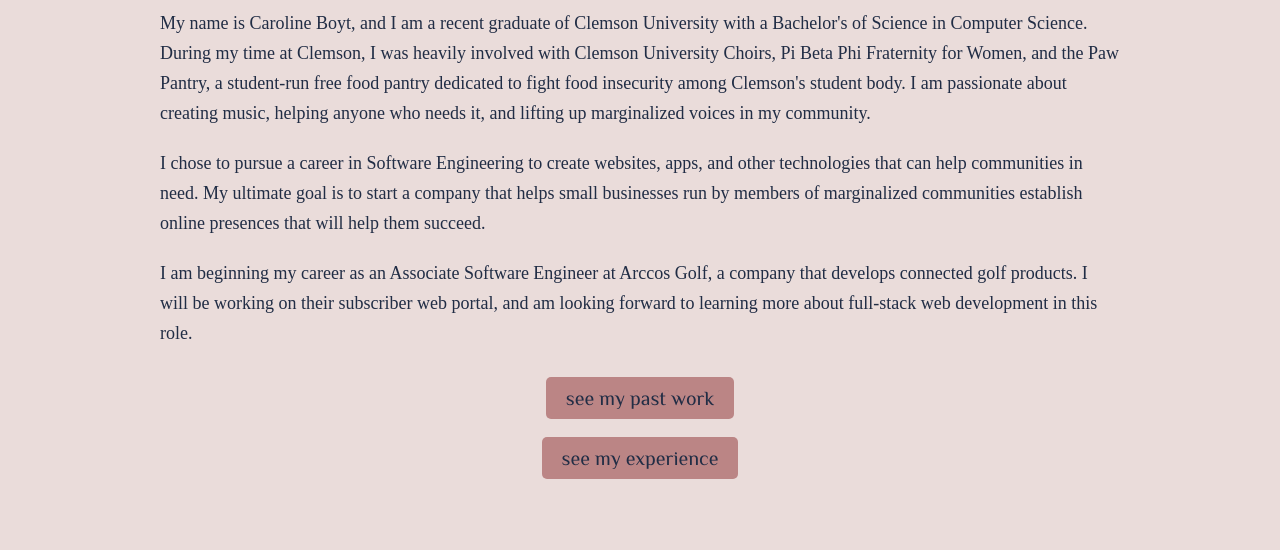
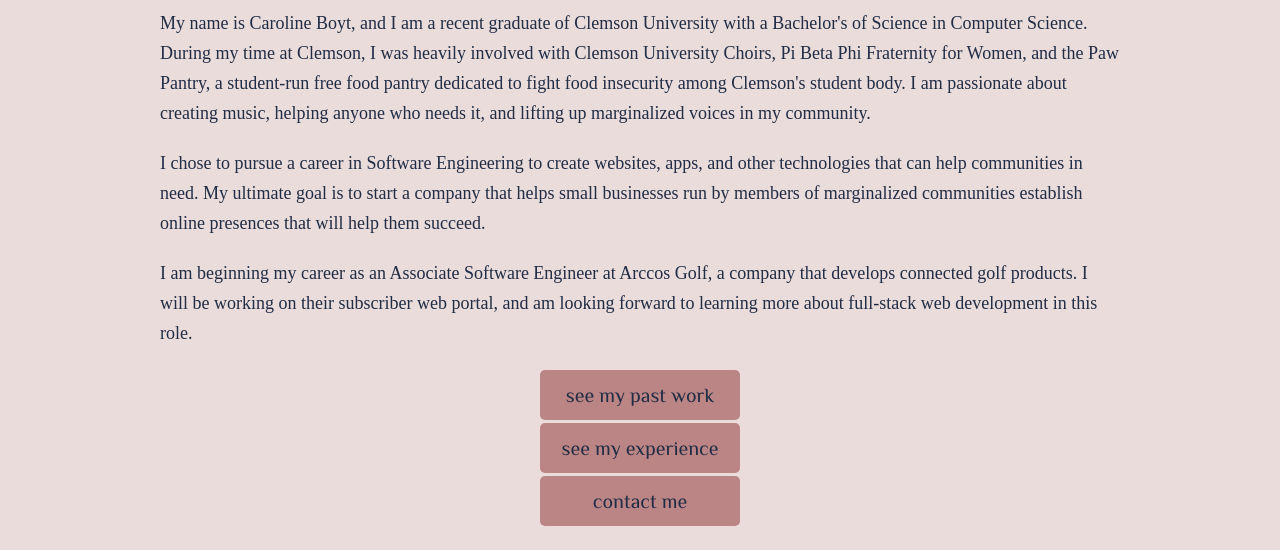
Before and after one commit to carolineboyt/MyWebsite, a Gatsby site: page / in a window 1280 px wide. Shown: the part 182-732 px from the top of the page. Built offline with nearby package versions, Linux system fonts and the light colour scheme; Gatsby itself is replaced by a stand-in of ours; a web font is replaced by a local one.

Commit message:
added contact button

```diff
--- a/src/components/custom-button.css
+++ b/src/components/custom-button.css
@@ -8,7 +8,8 @@
     align-items: center;
     justify-content: center;
     font-size: 20px;
-    padding: 10px 20px;
+    width: 200px;
+    height: 50px;
 }
 
 .custom-button:hover {
--- a/src/pages/index.css
+++ b/src/pages/index.css
@@ -91,7 +91,7 @@ h1 {
     flex-direction: column;
     align-self: center;
     align-items: center;
-    height: 15vh;
+    height: 20vh;
     justify-content: space-around;
     margin-bottom: 20px;
 }
--- a/src/pages/index.js
+++ b/src/pages/index.js
@@ -28,6 +28,7 @@ const IndexPage = () => {
         <div className="buttons">
           <Link to="../projects"><CustomButton label="see my past work"/></Link>
           <Link to="../experience"><CustomButton label="see my experience"/></Link>
+          <a href="https://docs.google.com/forms/d/e/1FAIpQLSdtfxKwlaxMwI_XyVfgs46Mn1HJGJkkaVogUis_1fH_fGV95w/viewform?usp=sf_link" target="_blank"><CustomButton label="contact me"/></a>
         </div>
 
       </div>
```
